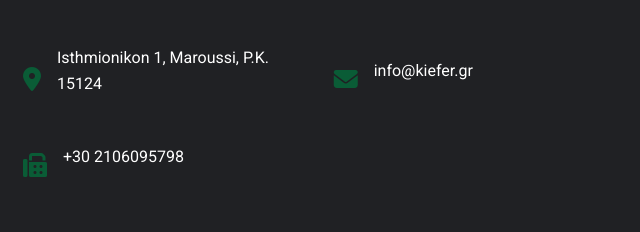
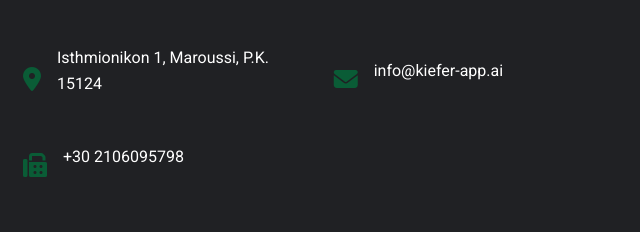
Before and after one commit to kiefer-dev-1/kiefer-app-ai-simple-page, a plain HTML site: page index.html in a window 1280 px wide. Shown: the part 4701-4933 px from the top of the page, 167-807 px from the left. Drawn offline with Linux system fonts and the light colour scheme.

Commit message:
Update index.html

```diff
--- a/index.html
+++ b/index.html
@@ -139,7 +139,7 @@
                 </div>
                 <div class="contact-item">
                     <i class="fas fa-envelope"></i>
-                    <p>info@kiefer.gr</p>
+                    <p>info@kiefer-app.ai</p>
                 </div>
                 <div class="contact-item">
                     <i class="fas fa-phone"></i>
```
